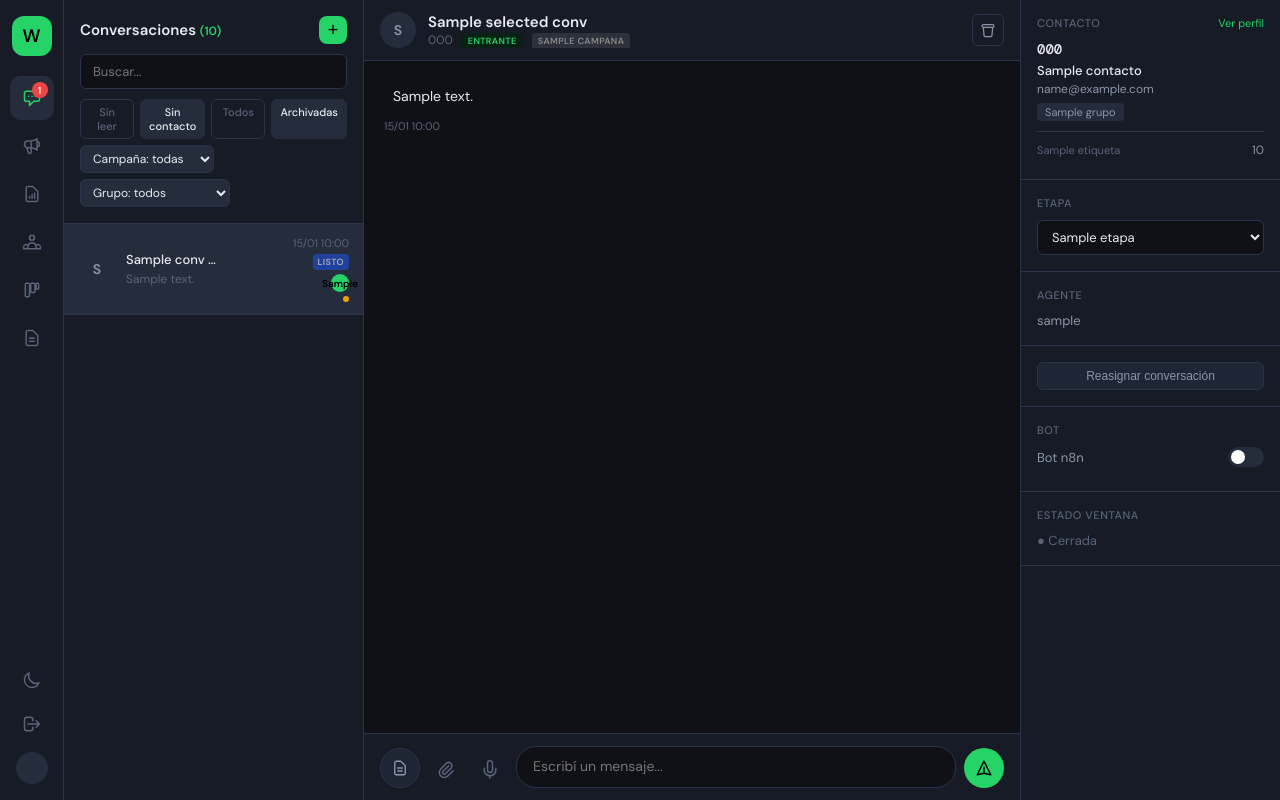
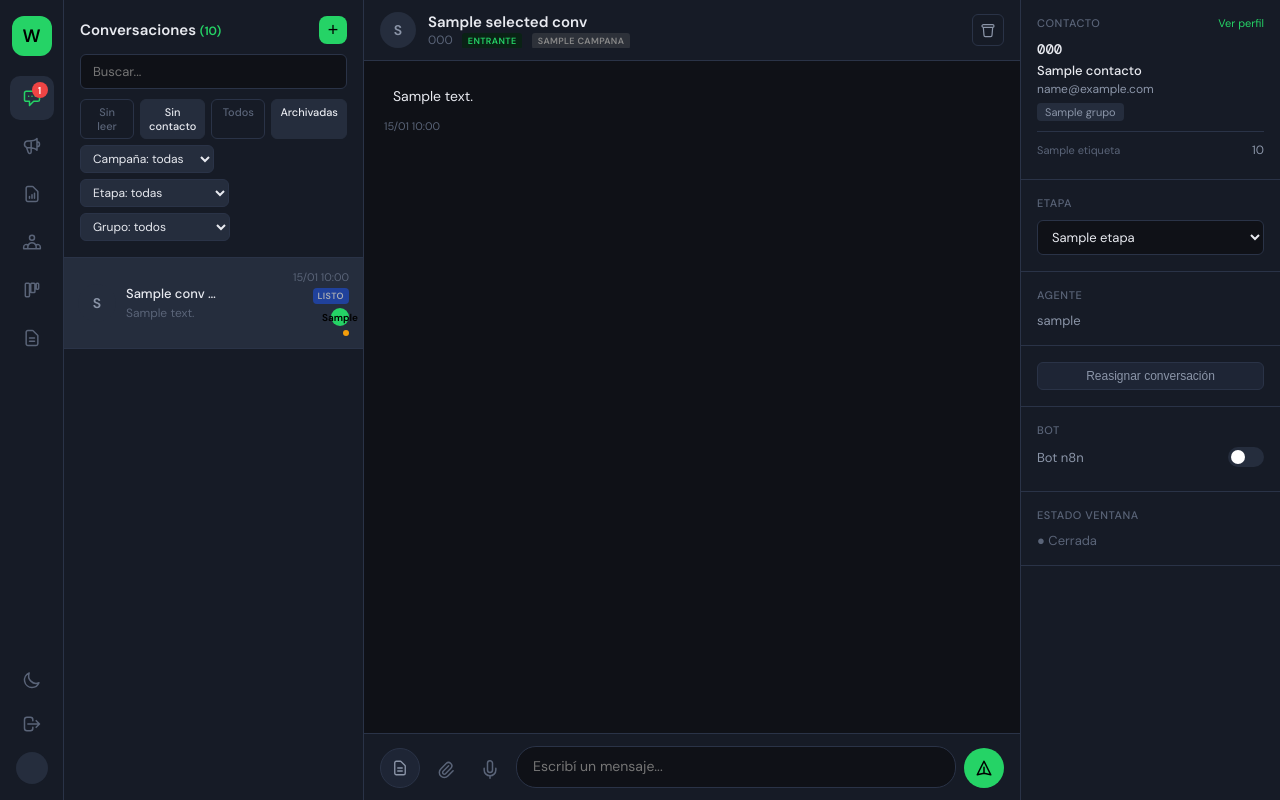
Before and after one commit to NachoGuidali/conectorwpp, a Django app: template templates/whatsapp/inbox.html in a window 1280 px wide. Run offline with Django 3.2, Linux system fonts and the light colour scheme; tables that the repository leaves empty hold one stand-in row (values such as "Sample post"); the template is opened without the code that fills it: values that come from a table or form of the project are taken from there, most other values are stand-ins (such as "Sample title", 1, 10 or a date in 2020).

Commit message:
feat: filtro por etapa en inbox
Agrega select "Etapa: todas" en el filtro del inbox que filtra
conversaciones por contacto__etapa_id. Propaga el parámetro etapa
en todos los links estáticos y el botón atrás del panel.

Co-Authored-By: Claude Sonnet 4.6 <noreply@anthropic.com>

```diff
--- a/templates/whatsapp/inbox.html
+++ b/templates/whatsapp/inbox.html
@@ -457,10 +457,10 @@
 
       {% if numeros|length > 1 %}
       <div class="numero-tabs">
-        <a href="?{% if q %}q={{ q }}&{% endif %}{% if solo_no_leidos %}no_leidos=1&{% endif %}{% if sin_agente %}sin_agente=1&{% endif %}{% if campana_id %}campana={{ campana_id }}&{% endif %}{% if grupo_id %}grupo={{ grupo_id }}&{% endif %}{% if archivadas %}archivadas=1{% endif %}"
+        <a href="?{% if q %}q={{ q }}&{% endif %}{% if solo_no_leidos %}no_leidos=1&{% endif %}{% if sin_agente %}sin_agente=1&{% endif %}{% if campana_id %}campana={{ campana_id }}&{% endif %}{% if grupo_id %}grupo={{ grupo_id }}&{% endif %}{% if etapa_id %}etapa={{ etapa_id }}&{% endif %}{% if archivadas %}archivadas=1{% endif %}"
            class="numero-tab {% if not numero_sel %}on{% endif %}">Todos</a>
         {% for n in numeros %}
-        <a href="?numero={{ n.pk }}{% if q %}&q={{ q }}{% endif %}{% if solo_no_leidos %}&no_leidos=1{% endif %}{% if sin_agente %}&sin_agente=1{% endif %}{% if campana_id %}&campana={{ campana_id }}{% endif %}{% if grupo_id %}&grupo={{ grupo_id }}{% endif %}{% if archivadas %}&archivadas=1{% endif %}"
+        <a href="?numero={{ n.pk }}{% if q %}&q={{ q }}{% endif %}{% if solo_no_leidos %}&no_leidos=1{% endif %}{% if sin_agente %}&sin_agente=1{% endif %}{% if campana_id %}&campana={{ campana_id }}{% endif %}{% if grupo_id %}&grupo={{ grupo_id }}{% endif %}{% if etapa_id %}&etapa={{ etapa_id }}{% endif %}{% if archivadas %}&archivadas=1{% endif %}"
            class="numero-tab {% if numero_sel == n.pk %}on{% endif %}"
            title="{{ n.instance_name }}">
           <span class="numero-dot dot-{{ n.estado_conexion }}"></span>
@@ -477,17 +477,17 @@
         {% if numero_sel %}<input type="hidden" name="numero" value="{{ numero_sel }}">{% endif %}
         <input type="text" name="q" value="{{ q }}" placeholder="Buscar..." class="search-input" onchange="this.form.submit()">
         <div class="filter-row">
-          <a href="?{% if numero_sel %}numero={{ numero_sel }}&{% endif %}{% if q %}q={{ q }}&{% endif %}no_leidos=1{% if selected_conv %}&conv={{ selected_conv.pk }}{% endif %}{% if campana_id %}&campana={{ campana_id }}{% endif %}{% if grupo_id %}&grupo={{ grupo_id }}{% endif %}"
+          <a href="?{% if numero_sel %}numero={{ numero_sel }}&{% endif %}{% if q %}q={{ q }}&{% endif %}no_leidos=1{% if selected_conv %}&conv={{ selected_conv.pk }}{% endif %}{% if campana_id %}&campana={{ campana_id }}{% endif %}{% if grupo_id %}&grupo={{ grupo_id }}{% endif %}{% if etapa_id %}&etapa={{ etapa_id }}{% endif %}"
              class="filter-btn {% if solo_no_leidos %}on{% endif %}">Sin leer</a>
           {% if user.is_supervisor %}
-          <a href="?{% if numero_sel %}numero={{ numero_sel }}&{% endif %}{% if q %}q={{ q }}&{% endif %}sin_agente=1{% if selected_conv %}&conv={{ selected_conv.pk }}{% endif %}{% if campana_id %}&campana={{ campana_id }}{% endif %}{% if grupo_id %}&grupo={{ grupo_id }}{% endif %}"
+          <a href="?{% if numero_sel %}numero={{ numero_sel }}&{% endif %}{% if q %}q={{ q }}&{% endif %}sin_agente=1{% if selected_conv %}&conv={{ selected_conv.pk }}{% endif %}{% if campana_id %}&campana={{ campana_id }}{% endif %}{% if grupo_id %}&grupo={{ grupo_id }}{% endif %}{% if etapa_id %}&etapa={{ etapa_id }}{% endif %}"
              class="filter-btn {% if sin_agente %}on{% endif %}">Sin agente</a>
           {% endif %}
-          <a href="?{% if numero_sel %}numero={{ numero_sel }}&{% endif %}{% if q %}q={{ q }}&{% endif %}sin_contacto=1{% if selected_conv %}&conv={{ selected_conv.pk }}{% endif %}{% if campana_id %}&campana={{ campana_id }}{% endif %}{% if grupo_id %}&grupo={{ grupo_id }}{% endif %}"
+          <a href="?{% if numero_sel %}numero={{ numero_sel }}&{% endif %}{% if q %}q={{ q }}&{% endif %}sin_contacto=1{% if selected_conv %}&conv={{ selected_conv.pk }}{% endif %}{% if campana_id %}&campana={{ campana_id }}{% endif %}{% if grupo_id %}&grupo={{ grupo_id }}{% endif %}{% if etapa_id %}&etapa={{ etapa_id }}{% endif %}"
              class="filter-btn {% if sin_contacto %}on{% endif %}">Sin contacto</a>
           <a href="?{% if numero_sel %}numero={{ numero_sel }}&{% endif %}{% if selected_conv %}conv={{ selected_conv.pk }}{% endif %}"
-             class="filter-btn {% if not solo_no_leidos and not sin_agente and not sin_contacto and not archivadas and not campana_id %}on{% endif %}">Todos</a>
-          <a href="?{% if numero_sel %}numero={{ numero_sel }}&{% endif %}archivadas=1{% if selected_conv %}&conv={{ selected_conv.pk }}{% endif %}{% if campana_id %}&campana={{ campana_id }}{% endif %}{% if grupo_id %}&grupo={{ grupo_id }}{% endif %}"
+             class="filter-btn {% if not solo_no_leidos and not sin_agente and not sin_contacto and not archivadas and not campana_id and not etapa_id %}on{% endif %}">Todos</a>
+          <a href="?{% if numero_sel %}numero={{ numero_sel }}&{% endif %}archivadas=1{% if selected_conv %}&conv={{ selected_conv.pk }}{% endif %}{% if campana_id %}&campana={{ campana_id }}{% endif %}{% if grupo_id %}&grupo={{ grupo_id }}{% endif %}{% if etapa_id %}&etapa={{ etapa_id }}{% endif %}"
              class="filter-btn {% if archivadas %}on{% endif %}">Archivadas</a>
           {% if campanas %}
           <select onchange="filtrarCampana(this.value)" style="font-size:12px; padding:4px 8px; border-radius:var(--radius-sm); background:var(--bg{% if campana_id %}4{% else %}2{% endif %}); border:1px solid var(--border); color:var(--text); cursor:pointer; font-family:inherit;">
@@ -495,6 +495,14 @@
             <option value="ninguna" {% if campana_id == 'ninguna' %}selected{% endif %}>Sin campaña</option>
             {% for c in campanas %}
             <option value="{{ c.pk }}" {% if campana_id == c.pk|stringformat:'s' %}selected{% endif %}>{{ c.nombre }}</option>
+            {% endfor %}
+          </select>
+          {% endif %}
+          {% if etapas_filtro %}
+          <select onchange="filtrarEtapa(this.value)" style="font-size:12px; padding:4px 8px; border-radius:var(--radius-sm); background:var(--bg{% if etapa_id %}4{% else %}2{% endif %}); border:1px solid var(--border); color:var(--text); cursor:pointer; font-family:inherit;">
+            <option value="">Etapa: todas</option>
+            {% for e in etapas_filtro %}
+            <option value="{{ e.pk }}" {% if etapa_id == e.pk|stringformat:'s' %}selected{% endif %}>{{ e.nombre }}</option>
             {% endfor %}
           </select>
           {% endif %}
@@ -513,7 +521,7 @@
     <div class="conv-list" id="conv-list">
       {% for conv in conversaciones %}
       {% with last_msg=conv.mensajes.last %}
-      <a href="?conv={{ conv.pk }}{% if numero_sel %}&numero={{ numero_sel }}{% endif %}{% if q %}&q={{ q }}{% endif %}{% if solo_no_leidos %}&no_leidos=1{% endif %}{% if sin_agente %}&sin_agente=1{% endif %}{% if archivadas %}&archivadas=1{% endif %}{% if campana_id %}&campana={{ campana_id }}{% endif %}{% if grupo_id %}&grupo={{ grupo_id }}{% endif %}"
+      <a href="?conv={{ conv.pk }}{% if numero_sel %}&numero={{ numero_sel }}{% endif %}{% if q %}&q={{ q }}{% endif %}{% if solo_no_leidos %}&no_leidos=1{% endif %}{% if sin_agente %}&sin_agente=1{% endif %}{% if archivadas %}&archivadas=1{% endif %}{% if campana_id %}&campana={{ campana_id }}{% endif %}{% if grupo_id %}&grupo={{ grupo_id }}{% endif %}{% if etapa_id %}&etapa={{ etapa_id }}{% endif %}"
          class="conv-item {% if selected_conv.pk == conv.pk %}selected{% endif %}"
          data-conv-id="{{ conv.pk }}">
         <div class="conv-avatar">{{ conv.get_display_name|slice:":1"|upper }}</div>
@@ -555,7 +563,7 @@
     {% if selected_conv %}
 
     <div class="chat-header">
-      <a href="?conv=&{% if q %}q={{ q|urlencode }}&{% endif %}{% if solo_no_leidos %}no_leidos=1&{% endif %}{% if sin_agente %}sin_agente=1&{% endif %}{% if archivadas %}archivadas=1{% endif %}"
+      <a href="?conv=&{% if q %}q={{ q|urlencode }}&{% endif %}{% if solo_no_leidos %}no_leidos=1&{% endif %}{% if sin_agente %}sin_agente=1&{% endif %}{% if archivadas %}archivadas=1&{% endif %}{% if etapa_id %}etapa={{ etapa_id }}{% endif %}"
          class="icon-btn chat-back-btn" title="Volver a conversaciones">
         <svg fill="none" viewBox="0 0 24 24" stroke="currentColor" stroke-width="1.8">
           <path stroke-linecap="round" stroke-linejoin="round" d="M15 19l-7-7 7-7"/>
@@ -1761,6 +1769,13 @@ function filtrarCampana(val) {
   url.searchParams.delete('conv');
   window.location.href = url.toString();
 }
+function filtrarEtapa(val) {
+  const url = new URL(window.location.href);
+  if (val) url.searchParams.set('etapa', val);
+  else url.searchParams.delete('etapa');
+  url.searchParams.delete('conv');
+  window.location.href = url.toString();
+}
 
 </script>
 {% endblock %}
```
Also changed, not shown: apps/whatsapp/views.py (+10 -0 lines).
